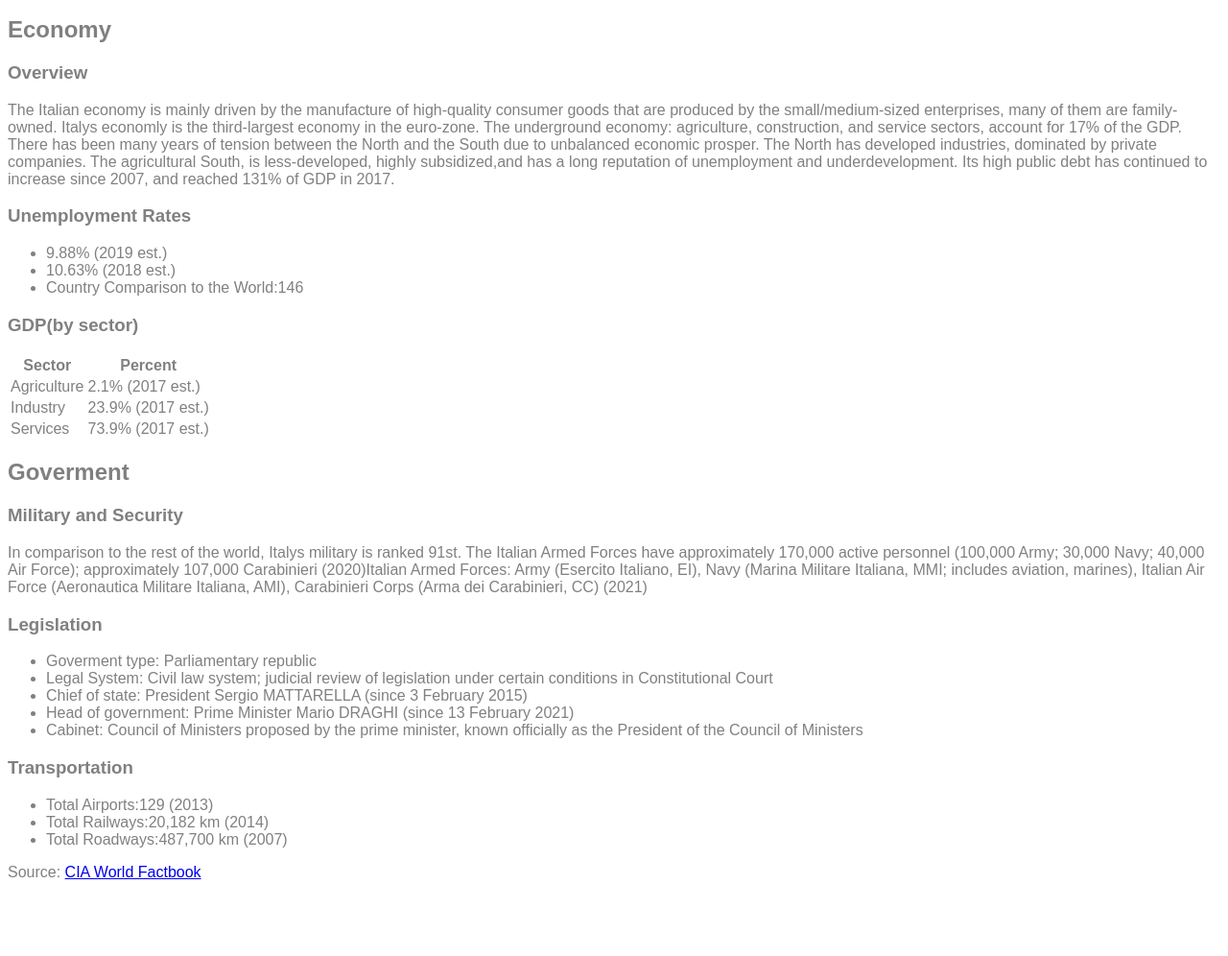
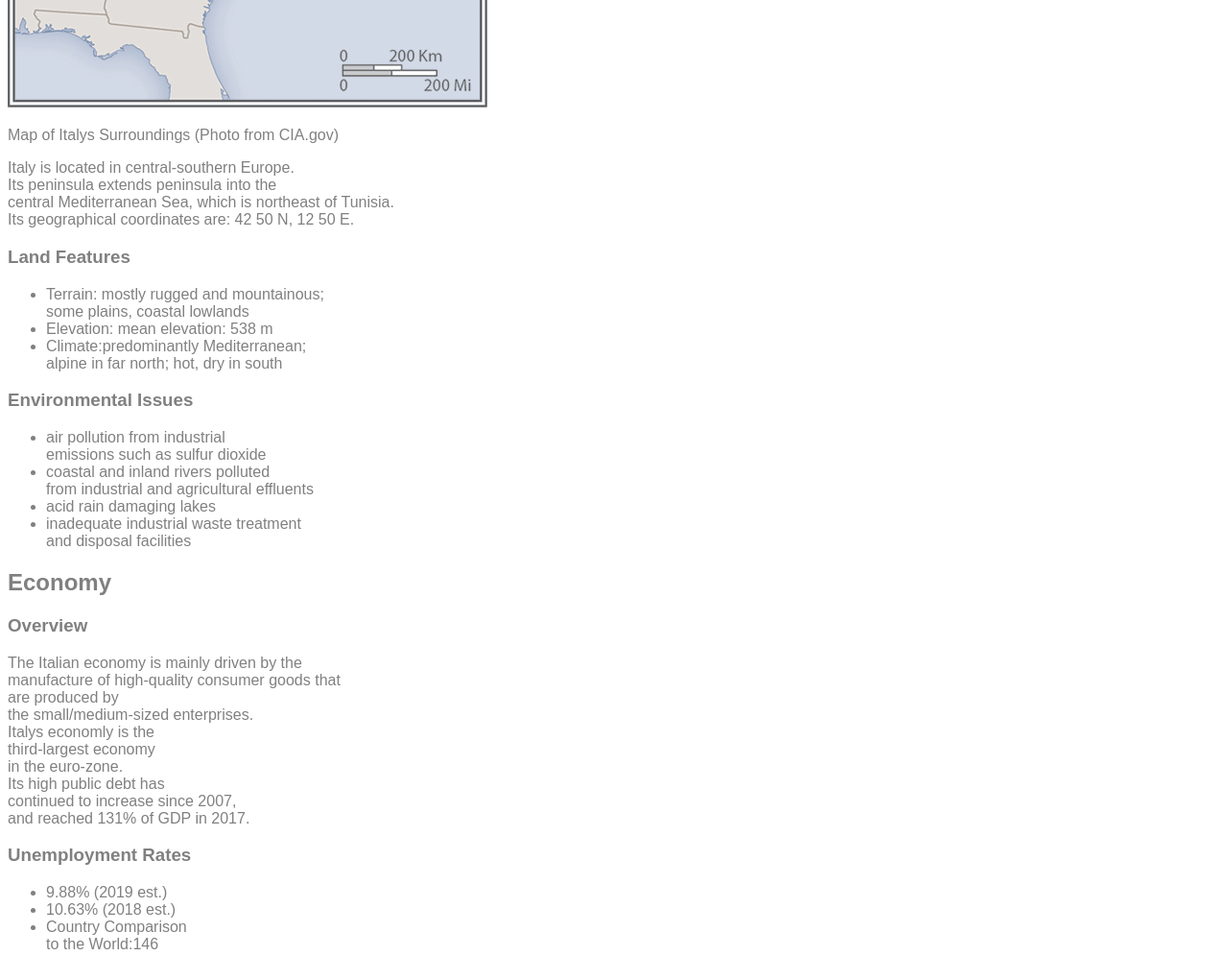
Before and after one commit to zsk2/zsk2.github.io, a plain HTML site: page Italy.html in a window 1280 px wide. Shown: the part 1548-2544 px from the top of the page at 96% size. Before the commit the page ends 2482 px from the top, so only its background shows below. Drawn offline with Linux system fonts and the light colour scheme; files whose address does not match are found by name.

Commit message:
Add files via upload

```diff
--- a/Italy.html
+++ b/Italy.html
@@ -11,8 +11,8 @@
     <header>
       <h1>Italy</h1>
 
-        <img src="italy-image-structure.jpg" alt="Picture of The First Greek Temple" />
-      <p>The Beautiful Famous Ancient Ruins of Italy (Photo from CIA.gov)</p>
+        <img src="italy-greek-temple.jpg" alt="Picture of The First Greek Temple" />
+        <p>The Beautiful Famous Ancient Ruins of Italy (Photo from CIA.gov)</p>
 
       <nav>
         <ul>
@@ -33,11 +33,20 @@
   <section id="introduction">
     <h2 class="highlight">Introduction: Everything You Need to Know About Italy.</h2>
 
-      <p>The southern-central European country, Italy is known for its beautiful coastline. Its capital, Rome, attracts many tourists because of its ancient ruins, amongst many other things. Italys iconic traditional foods consist of pasta, pizza,and gelato. Florence is another major city in Italy known for the Reinissance time period that where many signifigant artists pieces still remain. Other touristy cities are, Milan, known as Italys fashion capitol, and Venice, the romantic city of Canals, which also happens to be known by the fact that it is sinking!</p>
+      <p>The southern-central European country,<br>Italy is known for its beautiful coastline.</p>
+      <p>Its capital, Rome, attracts many tourists because of its ancient ruins, <br> amongst many other things.</p>
+      <p>Italys iconic traditional foods consist of pasta, pizza,and gelato.</p>
+      <p>Florence is another major city in Italy <br> known for the Reinissance time period.</p>
+      <p>Other touristy cities are, Milan, <br> known as Italys fashion capitol, <br> and Venice,the romantic city of Canals.</p>
 
-      <p> Italy is at the forefront of European affairs and unification. They joined the Economic and Monetary Union in 1999. Italy also is a charter member of NATO and the European Economic Community (EEC) and its subsequent successors the EC and the EU.</p>
+      <p> Italy is at the forefront of European affairs and unification.</p>
+      <p>They joined the Economic and Monetary Union in 1999.</p>
+      <p>Italy also is a charter member of NATO <br> and the European Economic Community (EEC) <br> and its subsequent successors <br> the EC and the EU.</p>
 
-      <p> In 1861 Italy became a nation-state after King Victor EMMANUEL II united Sardinia, Sicily, and the regional states of the peninsula. In the early 1920s Benito MUSSOLINI established a Fascist dictatorshipin 1946, ending an era of parliamentary government. This led to an alliance with Nazi Germany which ultamitately brang Italy to defeat in World War II. Post World War II, they became a democratic republic and economic revival followed.</p>
+      <p> In 1861 Italy became a nation-state after <br> King Victor EMMANUEL II united Sardinia, <br> Sicily, and the regional states of the peninsula.</p>
+      <p>In the early 1920s Benito MUSSOLINI established a <br> Fascist dictatorshipin 1946, <br> ending an era of parliamentary government.</p>
+      <p>This led to an alliance with Nazi Germany which ultamitately <br> brang Italy to defeat in World War II.</p>
+      <p>Post World War II, they became a democratic <br> republic and economic revival followed.</p>
 
       <p> The countrys official tourism page can be found at <a href="http://www.italia.it/en/home.html" target="_blank">Visit Italia!</a>
   </section>
@@ -50,25 +59,25 @@
         <img src="map-of-italy.png" alt="Picture of Area Comparison Map" />
         <p>Map of Italys Surroundings (Photo from CIA.gov)</p>
 
-        <p>Italy is located in central-southern Europe. Its peninsula extends peninsula into the central Mediterranean Sea, which is northeast of Tunisia. Its geographical coordinates are: 42 50 N, 12 50 E.</p>
+        <p>Italy is located in central-southern Europe. <br> Its peninsula extends peninsula into the <br> central Mediterranean Sea, which is northeast of Tunisia. <br> Its geographical coordinates are: 42 50 N, 12 50 E.</p>
       </article>
 
     <article>
       <h3>Land Features</h3>
         <ul>
-          <li>Terrain: mostly rugged and mountainous; some plains, coastal lowlands</li>
+          <li>Terrain: mostly rugged and mountainous;<br> some plains, coastal lowlands</li>
           <li>Elevation: mean elevation: 538 m</li>
-          <li>Climate:predominantly Mediterranean; alpine in far north; hot, dry in south</li>
+          <li>Climate:predominantly Mediterranean; <br> alpine in far north; hot, dry in south</li>
         </ul>
     </article>
 
     <article>
       <h3>Environmental Issues</h3>
         <ul>
-          <li>air pollution from industrial emissions such as sulfur dioxide</li>
-          <li>coastal and inland rivers polluted from industrial and agricultural effluents</li>
+          <li>air pollution from industrial <br> emissions such as sulfur dioxide</li>
+          <li>coastal and inland rivers polluted <br>from industrial and agricultural effluents</li>
           <li>acid rain damaging lakes</li>
-          <li>inadequate industrial waste treatment and disposal facilities</li>
+          <li>inadequate industrial waste treatment <br> and disposal facilities</li>
         </ul>
     </article>
   </section>
@@ -77,7 +86,7 @@
     <h2>Economy</h2>
     <article>
       <h3>Overview</h3>
-        <p> The Italian economy is mainly driven by the manufacture of high-quality consumer goods that are produced by the small/medium-sized enterprises, many of them are family-owned. Italys economly is the third-largest economy in the euro-zone. The underground economy: agriculture, construction, and service sectors, account for 17% of the GDP. There has been many years of tension between the North and the South due to unbalanced economic prosper. The North has developed industries, dominated by private companies. The agricultural South, is less-developed, highly subsidized,and has a long reputation of unemployment and underdevelopment. Its high public debt has continued to increase since 2007, and reached 131% of GDP in 2017.</p>
+        <p> The Italian economy is mainly driven by the <br> manufacture of high-quality consumer goods that <br> are produced by <br> the small/medium-sized enterprises.<br> Italys economly is the <br> third-largest economy <br> in the euro-zone.<br> Its high public debt has <br> continued to increase since 2007,<br> and reached 131% of GDP in 2017.</p>
     </article>
 
     <article>
@@ -85,7 +94,7 @@
         <ul>
           <li>9.88% (2019 est.)</li>
           <li>10.63% (2018 est.)</li>
-          <li>Country Comparison to the World:146</li>
+          <li>Country Comparison <br> to the World:146</li>
         </ul>
     </article>
 
@@ -119,17 +128,17 @@
     <h2>Goverment</h2>
     <article>
       <h3>Military and Security</h3>
-        <p> In comparison to the rest of the world, Italys military is ranked 91st. The Italian Armed Forces have approximately 170,000 active personnel (100,000 Army; 30,000 Navy; 40,000 Air Force); approximately 107,000 Carabinieri (2020)Italian Armed Forces: Army (Esercito Italiano, EI), Navy (Marina Militare Italiana, MMI; includes aviation, marines), Italian Air Force (Aeronautica Militare Italiana, AMI), Carabinieri Corps (Arma dei Carabinieri, CC) (2021)</p>
+        <p> In comparison to the rest of the world, <br> Italys military is ranked 91st. <br> The Italian Armed Forces have approximately <br>170,000 active personnel; <br> 40,000 Air Force); </p>
     </article>
 
     <article>
         <h3>Legislation</h3>
           <ul>
-            <li>Goverment type: Parliamentary republic</li>
-            <li>Legal System: Civil law system; judicial review of legislation under certain conditions in Constitutional Court</li>
-            <li>Chief of state: President Sergio MATTARELLA (since 3 February 2015)</li>
-            <li>Head of government: Prime Minister Mario DRAGHI (since 13 February 2021)</li>
-            <li>Cabinet: Council of Ministers proposed by the prime minister, known officially as the President of the Council of Ministers</li>
+            <li>Goverment type: <br> Parliamentary republic</li>
+            <li>Legal System: Civil law system; <br> judicial review <br> of legislation under certain <br> conditions in Constitutional Court</li>
+            <li>Chief of state: <br> President Sergio MATTARELLA <br> (since 3 February 2015)</li>
+            <li>Head of government: <br> Prime Minister <br> Mario DRAGHI (since 13 February 2021)</li>
+            <li>Cabinet: Council of Ministers proposed <br> by the prime minister,<br> known officially <br> as the President of the <br> Council of Ministers</li>
           </ul>
       </article>
 
```
